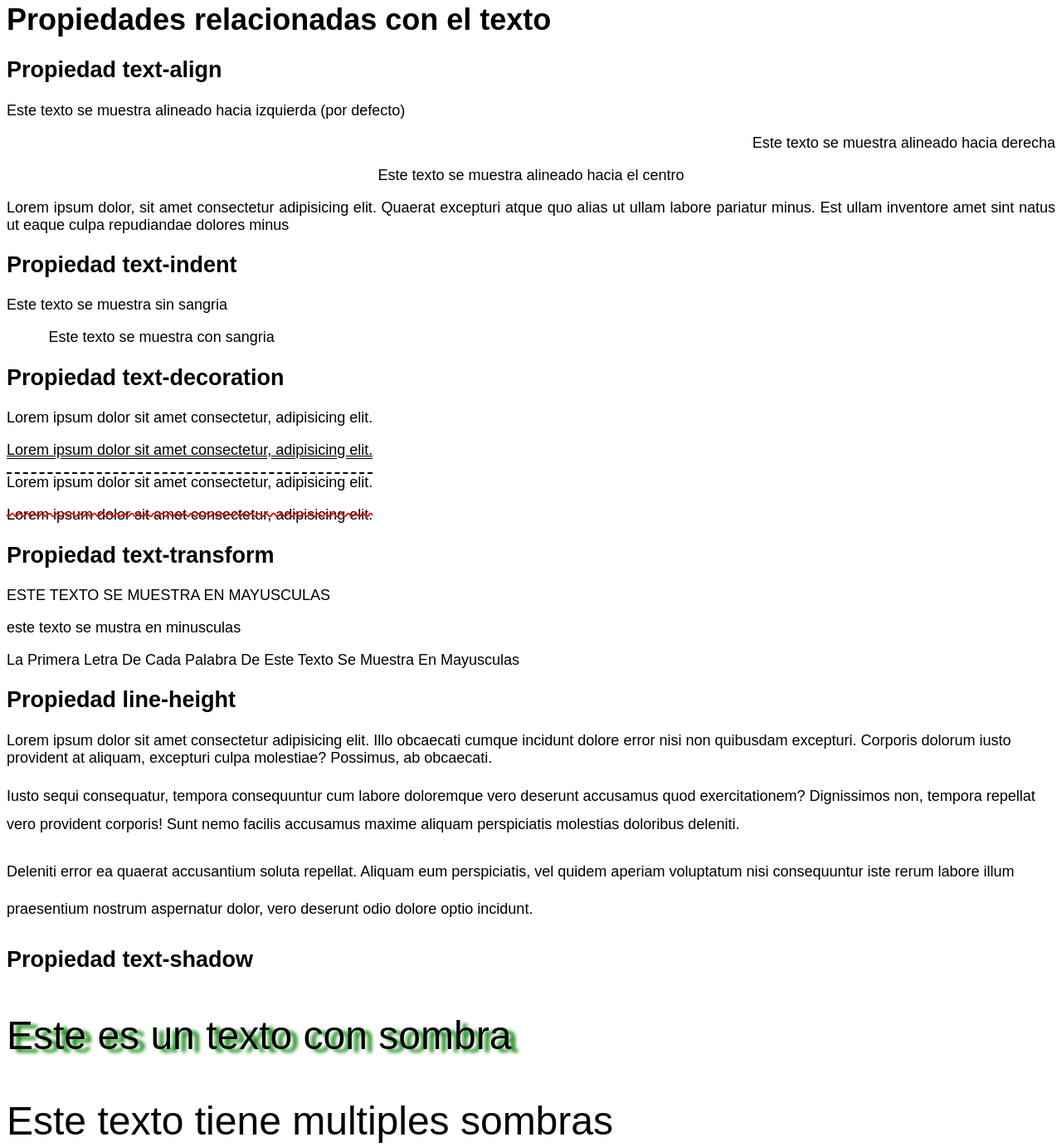
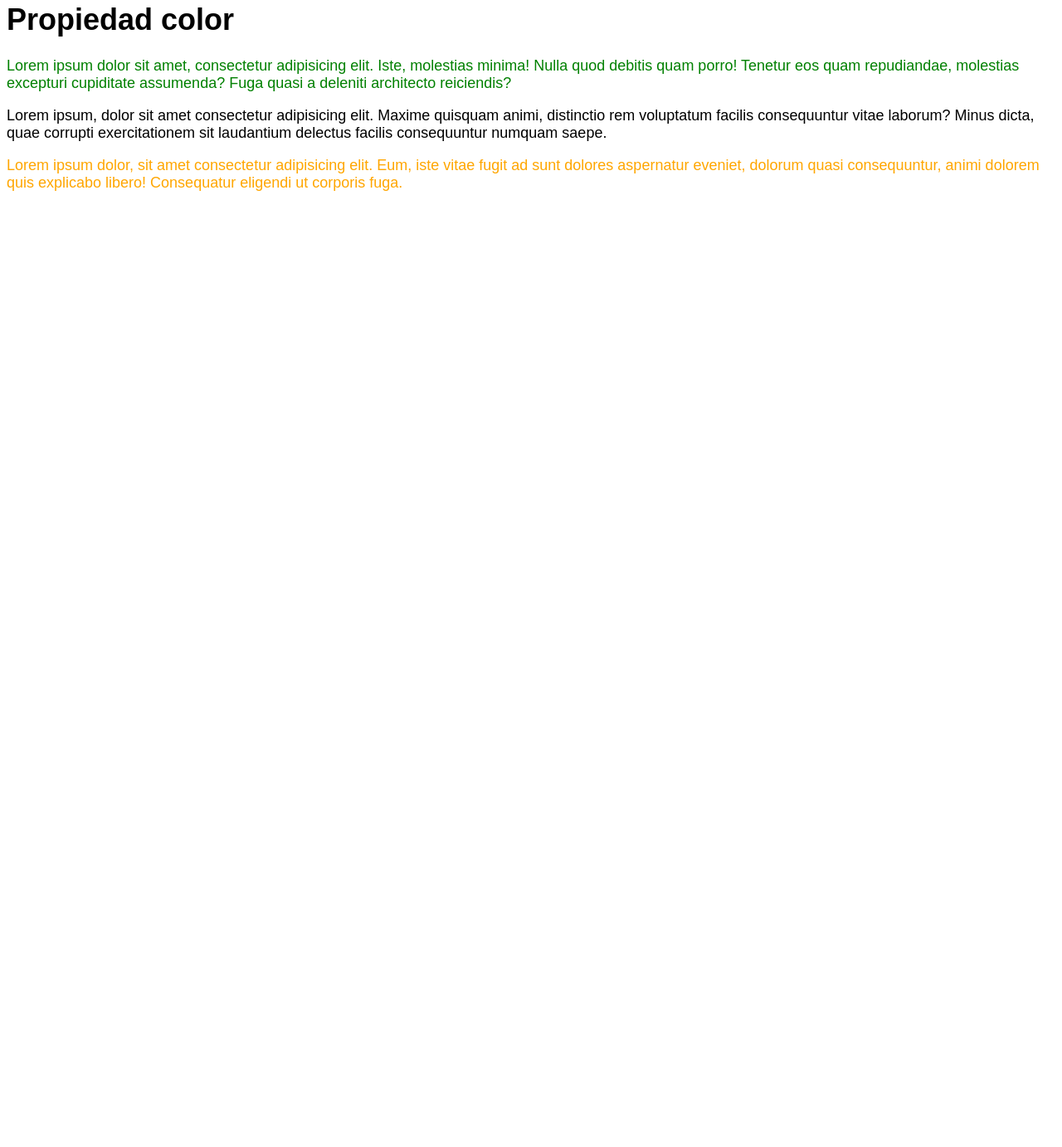
Before and after one commit to yinethc/cursodedise-oweb, a plain HTML site: page colores.html in a window 1280 px wide. Shown: the part 21-1403 px from the top of the page at 83% size. After the commit the page ends 800 px from the top, so only its background shows below. Drawn offline with Linux system fonts and the light colour scheme.

Commit message:
colorescon rgb y hexa

```diff
--- a/colores.html
+++ b/colores.html
@@ -4,112 +4,37 @@
     <meta charset="UTF-8">
     <meta http-equiv="X-UA-Compatible" content="IE=edge">
     <meta name="viewport" content="width=, initial-scale=1.0">
-    <title>Textos y alineaciones</title>
+    <title>Colores CSS</title>
     <style>
        body {
            font-family: arial,sans-serif;
            font-size: 1.125rem;
        }
-
-       /* Propiedad TEXT-ALIGN */
-       #derecha {
-           text-align: right;
+       /* Como cambiar el color de un texto */
+       p {
+           color: green
        }
-       #centro {
-           text-align: center;
+       #colorHexa {
+           color: #000
        }
-       #justificado {
-           text-align: justify;
-       }
-       /* Como agregar sangria a un texto */
-       #texto-con-sangria {
-           text-indent: 4%
-       }
-
-       /* Propiedad TEXT-DECORATION */
-       #subrayado {
-           text-decoration: underline double;
-       }
-       #linea-superior {
-           text-decoration: overline dashed;
-       }
-       #tachado {
-           text-decoration: line-through wavy red
-       }
-       /* Como trasnformar textos */
-       #mayusculas {
-           text-transform: uppercase;
-       }
-       #minusculas {
-           text-transform: lowercase;
-       }
-       #letra-capital {
-           text-transform: capitalize
-       }
-
-       /* Como controlar el interlineado de un texto */
-       #interlineado {
-           line-height: 1.9;
-       }
-       #interlineado-2 {
-           line-height: 250%;
-       }
-       /* Como aplicar sombras a un texto */
-       #texto-con-sombra {
-           text-shadow: 8px 4px 4px green;
-           font-size: 3rem
-       }
-       #multiple {
-           font-size: 3rem;
-           text-shadow: 0 1px 0 yellow,
-                        1px 0 0 yellowgreen,
-                        1px 2px 1px green,
-                        2px 1px 1px greenyellow,
-                        2px 3
-                        px 2px grey,
-                        3px 2px 2px blue,
-                        4px 9px 3px black
+       #colorRGB {
+           color: hsl(39, 100%, 50%)
        }
     </style>
 </head>
 <body>
-  <h1>Propiedades relacionadas con el texto</h1>
-
-  <h2>Propiedad text-align</h2>
-  <p>Este texto se muestra alineado hacia izquierda (por defecto)</p>
-  <p id="derecha">Este texto se muestra alineado hacia derecha</p>
-  <p id="centro">Este texto se muestra alineado hacia el centro</p>
-  <p id="justificado">Lorem ipsum dolor, sit amet consectetur adipisicing
-      elit. Quaerat excepturi
-  atque quo alias ut ullam labore pariatur minus. Est ullam inventore amet sint
-  natus ut eaque culpa repudiandae dolores minus</p>
-
-  <h2>Propiedad text-indent</h2>
-  <p>Este texto se muestra sin sangria</p>
-  <p id="texto-con-sangria">Este texto se muestra con sangria</p>
-
-  <h2>Propiedad text-decoration</h2>
-  <p>Lorem ipsum dolor sit amet consectetur, adipisicing elit.</p>
-  <p id="subrayado">Lorem ipsum dolor sit amet consectetur, adipisicing elit.</p>
-  <p id="linea-superior">Lorem ipsum dolor sit amet consectetur, adipisicing elit.</p>
-  <p id="tachado">Lorem ipsum dolor sit amet consectetur, adipisicing elit.</p>
-
-  <h2>Propiedad text-transform</h2>
-  <p id="mayusculas">Este texto se muestra en mayusculas</p>
-  <p id="minusculas">Este texto se mustra en minusculas</p>
-  <p id="letra-capital">La primera letra de cada palabra de este texto se muestra en mayusculas</p>
-
-  <h2>Propiedad line-height</h2>
-  <p>Lorem ipsum dolor sit amet consectetur adipisicing elit. Illo obcaecati cumque incidunt dolore error nisi non quibusdam excepturi. Corporis dolorum iusto provident at aliquam, excepturi culpa molestiae? Possimus, ab obcaecati.</p>
-  <p id="interlineado">Iusto sequi consequatur, tempora consequuntur cum labore doloremque vero deserunt accusamus quod exercitationem? Dignissimos non, tempora repellat vero provident corporis! Sunt nemo facilis accusamus maxime aliquam perspiciatis molestias doloribus deleniti.</p>
-  <p id="interlineado-2">Deleniti error ea quaerat accusantium soluta repellat. Aliquam eum
-  perspiciatis, vel quidem aperiam voluptatum nisi consequuntur iste rerum
-  labore illum praesentium nostrum aspernatur dolor, vero deserunt odio dolore
-  optio incidunt.</p>
-
-  <h2>Propiedad text-shadow</h2>
-  <p id="texto-con-sombra">Este es un texto con sombra</p>
-  <p id="multiple">Este texto tiene multiples sombras</p>
+  <h1>Propiedad color</h1>
+  <P>Lorem ipsum dolor sit amet, consectetur adipisicing elit. Iste, molestias
+  minima! Nulla quod debitis quam porro! Tenetur eos quam repudiandae, molestias
+  excepturi cupiditate assumenda? Fuga quasi a deleniti architecto
+  reiciendis?</P>
+  <p id="colorHexa">Lorem ipsum, dolor sit amet consectetur adipisicing elit. Maxime quisquam
+  animi, distinctio rem voluptatum facilis consequuntur vitae laborum? Minus
+  dicta, quae corrupti exercitationem sit laudantium delectus facilis
+  consequuntur numquam saepe.</p>
+  <p id="colorRGB">Lorem ipsum dolor, sit amet consectetur adipisicing elit. Eum, iste vitae
+  fugit ad sunt dolores aspernatur eveniet, dolorum quasi consequuntur, animi
+  dolorem quis explicabo libero! Consequatur eligendi ut corporis fuga.</p>
 
 </body>
 </html>
```
